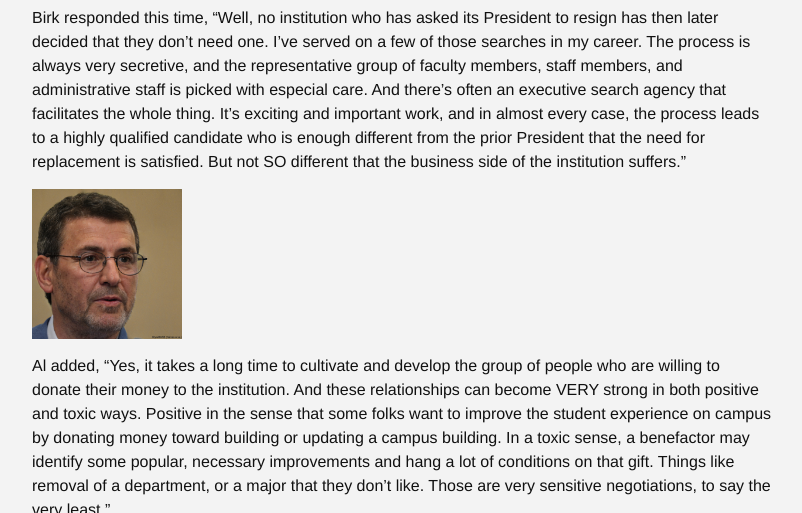
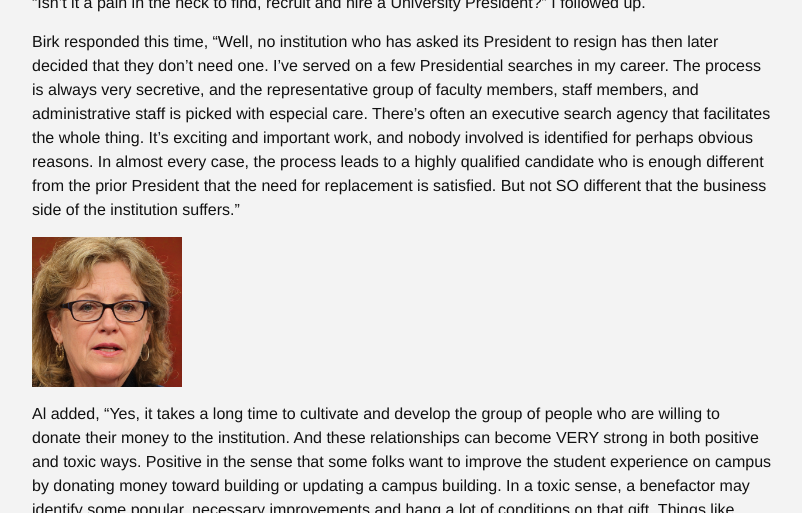
Before and after one commit to jkenton/drkenton, a Jekyll site: the page built from _posts/2024-01-02-harvard-president-resigns.md, in a window 1280 px wide and 900 px high, scrolled down 4780 px, cut to the strip 251-764 px from the top of the window. Shown: the whole strip, without its empty margins (238-1040 px from the left). Built offline with Jekyll 4.4.1, drawn with Linux system fonts in a browser that asks for light colours; comment, search, counter and statistics services are not loaded; some of the changed text lies outside the part shown.

Commit message:
harvard and Angus typos

```diff
--- a/_posts/2024-01-02-harvard-president-resigns.md
+++ b/_posts/2024-01-02-harvard-president-resigns.md
@@ -78,7 +77,7 @@ Al didn't hesitate. "The politician Stefanik got almost exactly what she wanted.
 
 "Isn't it a pain in the neck to find, recruit and hire a University President?" I followed up.
 
-Birk responded this time, "Well, no institution who has asked its President to resign has then later decided that they don't need one. I've served on a few of those searches in my career. The process is always very secretive, and the representative group of faculty members, staff members, and administrative staff is picked with especial care. And there's often an executive search agency that facilitates the whole thing. It's exciting and important work, and in almost every case, the process leads to a highly qualified candidate who is enough different from the prior President that the need for replacement is satisfied. But not SO different that the business side of the institution suffers."
+Birk responded this time, "Well, no institution who has asked its President to resign has then later decided that they don't need one. I've served on a few Presidential searches in my career. The process is always very secretive, and the representative group of faculty members, staff members, and administrative staff is picked with especial care. There's often an executive search agency that facilitates the whole thing. It's exciting and important work, and nobody involved is identified for perhaps obvious reasons. In almost every case, the process leads to a highly qualified candidate who is enough different from the prior President that the need for replacement is satisfied. But not SO different that the business side of the institution suffers."
 
 <img src="/images/Birk.jpeg" width="150" alt="Birk">
 
```
Also changed, not shown: other parts of _posts/2024-01-02-harvard-president-resigns.md (+1 -2 lines), images/Andrea.jpg (deleted), images/Andreas.jpeg (added), images/Birk.jpeg.
